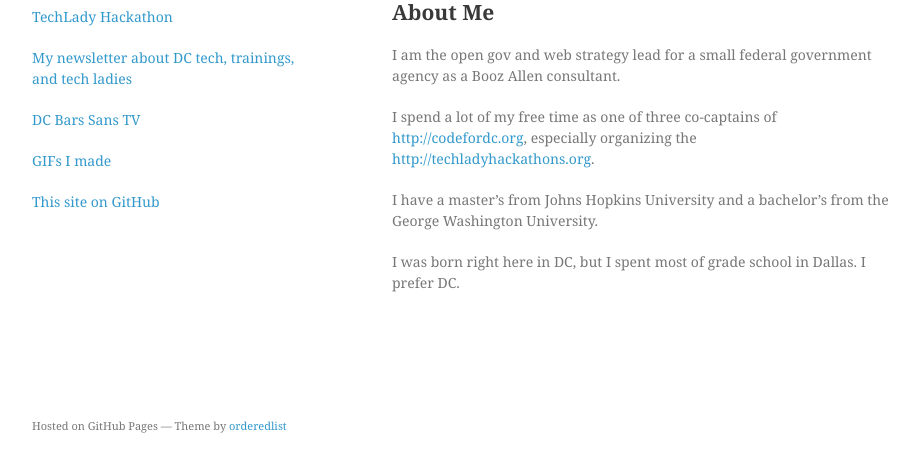
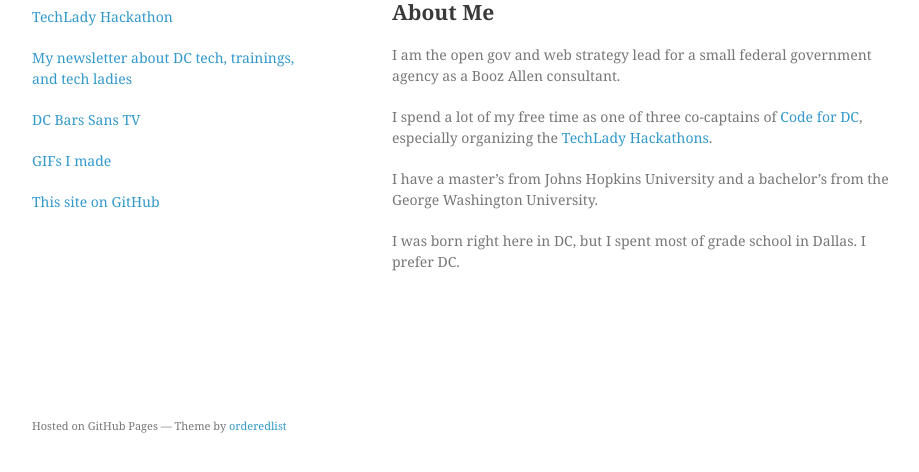
Before and after one commit to leahbannon/old-leah-website, a Jekyll site: the page built from about.md, in a window 1280 px wide, cut to the strip 395-867 px from the top of the page. Shown: the whole strip, without its empty margins (178-1097 px from the left). Built offline with Jekyll 4.4.1, drawn with Linux system fonts in a browser that asks for light colours.

Commit message:
Update about.md

```diff
--- a/about.md
+++ b/about.md
@@ -8,7 +8,7 @@
 
 I am the open gov and web strategy lead for a small federal government agency as a Booz Allen consultant.
 
-I spend a lot of my free time as one of three co-captains of [http://codefordc.org](Code for DC), especially organizing the [http://techladyhackathons.org](TechLady Hackathons).
+I spend a lot of my free time as one of three co-captains of [Code for DC](http://codefordc.org), especially organizing the [TechLady Hackathons](http://techladyhackathons.org).
 
 I have a master's from Johns Hopkins University and a bachelor's from the George Washington University.
 
```
